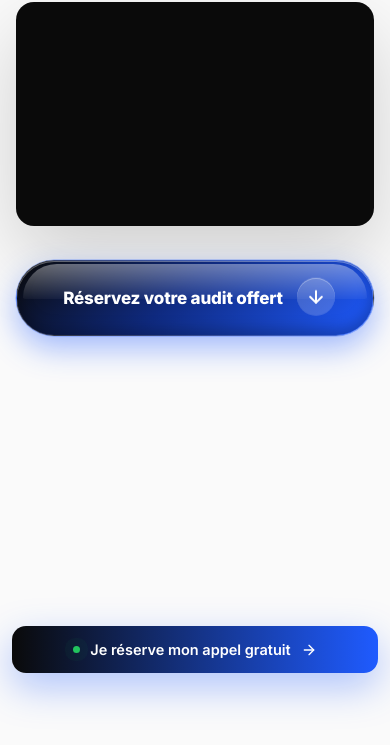
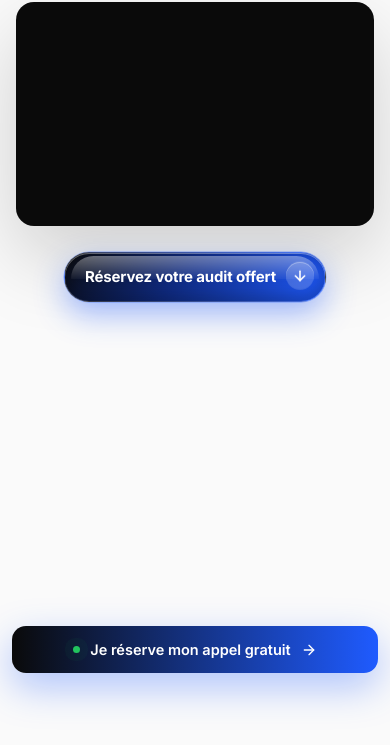
Before and after one commit to Lomig22/audit-gratuit, a plain HTML site: page index.html in a window 390 px wide. Shown: the part 157-902 px from the top of the page. Drawn offline with Linux system fonts and the light colour scheme; a script that the page names is missing.

Commit message:
CTA glossy : taille réduite (desktop + mobile)
Co-Authored-By: Claude Opus 5.5 <noreply@anthropic.com>

```diff
--- a/index.html
+++ b/index.html
@@ -347,9 +347,9 @@ form{display:flex;flex-direction:column;gap:9px}
 /* ---------- CTA GLOSSY (entre la VSL et le calendrier) ---------- */
 .btn-glossy{
   position:relative;isolation:isolate;overflow:hidden;
-  display:inline-flex;align-items:center;justify-content:center;gap:14px;
-  margin-top:34px;padding:20px 26px 20px 38px;border-radius:999px;
-  color:#fff;font-weight:800;font-size:18px;letter-spacing:-.01em;
+  display:inline-flex;align-items:center;justify-content:center;gap:12px;
+  margin-top:26px;padding:11px 12px 11px 24px;border-radius:999px;
+  color:#fff;font-weight:700;font-size:15.5px;letter-spacing:-.01em;
   background:linear-gradient(135deg,#0a0a0a 0%,#0f2a80 45%,var(--blue) 100%);
   border:1px solid rgba(255,255,255,.18);
   box-shadow:
@@ -374,7 +374,7 @@ form{display:flex;flex-direction:column;gap:9px}
 }
 .btn-glossy:hover{transform:translateY(-2px) scale(1.02)}
 .btn-glossy-arrow{
-  display:grid;place-items:center;width:38px;height:38px;border-radius:50%;
+  display:grid;place-items:center;width:28px;height:28px;border-radius:50%;
   background:rgba(255,255,255,.18);box-shadow:inset 0 1px 0 rgba(255,255,255,.35);
   animation:glossy-bounce 1.6s ease-in-out infinite;
 }
@@ -384,7 +384,7 @@ form{display:flex;flex-direction:column;gap:9px}
   0%,100%{box-shadow:inset 0 1px 0 rgba(255,255,255,.35),inset 0 -6px 14px rgba(0,0,0,.25),0 12px 30px rgba(31,91,255,.40),0 0 0 0 rgba(31,91,255,.45)}
   50%{box-shadow:inset 0 1px 0 rgba(255,255,255,.35),inset 0 -6px 14px rgba(0,0,0,.25),0 16px 40px rgba(31,91,255,.55),0 0 0 10px rgba(31,91,255,0)}
 }
-@media(max-width:720px){.btn-glossy{width:100%;font-size:17px;padding:18px 18px 18px 26px}}
+@media(max-width:720px){.btn-glossy{font-size:15px;padding:10px 11px 10px 20px;gap:10px}}
 @media(prefers-reduced-motion:reduce){.btn-glossy,.btn-glossy::after,.btn-glossy-arrow{animation:none}}
 </style>
 </head>
@@ -419,7 +419,7 @@ height="0" width="0" style="display:none;visibility:hidden"></iframe></noscript>
     <!-- CTA glossy : descend vers le calendrier iClosed -->
     <a href="#reserver" class="btn-glossy reveal delay-3">
       <span class="btn-glossy-label">Réservez votre audit offert</span>
-      <span class="btn-glossy-arrow" aria-hidden="true"><svg width="20" height="20" viewBox="0 0 24 24" fill="none" stroke="currentColor" stroke-width="2.4" stroke-linecap="round" stroke-linejoin="round"><line x1="12" y1="5" x2="12" y2="19"/><polyline points="19 12 12 19 5 12"/></svg></span>
+      <span class="btn-glossy-arrow" aria-hidden="true"><svg width="16" height="16" viewBox="0 0 24 24" fill="none" stroke="currentColor" stroke-width="2.4" stroke-linecap="round" stroke-linejoin="round"><line x1="12" y1="5" x2="12" y2="19"/><polyline points="19 12 12 19 5 12"/></svg></span>
     </a>
 
     <!-- Prise de RDV : widget iClosed (remplace l'ancien bouton) -->
```
